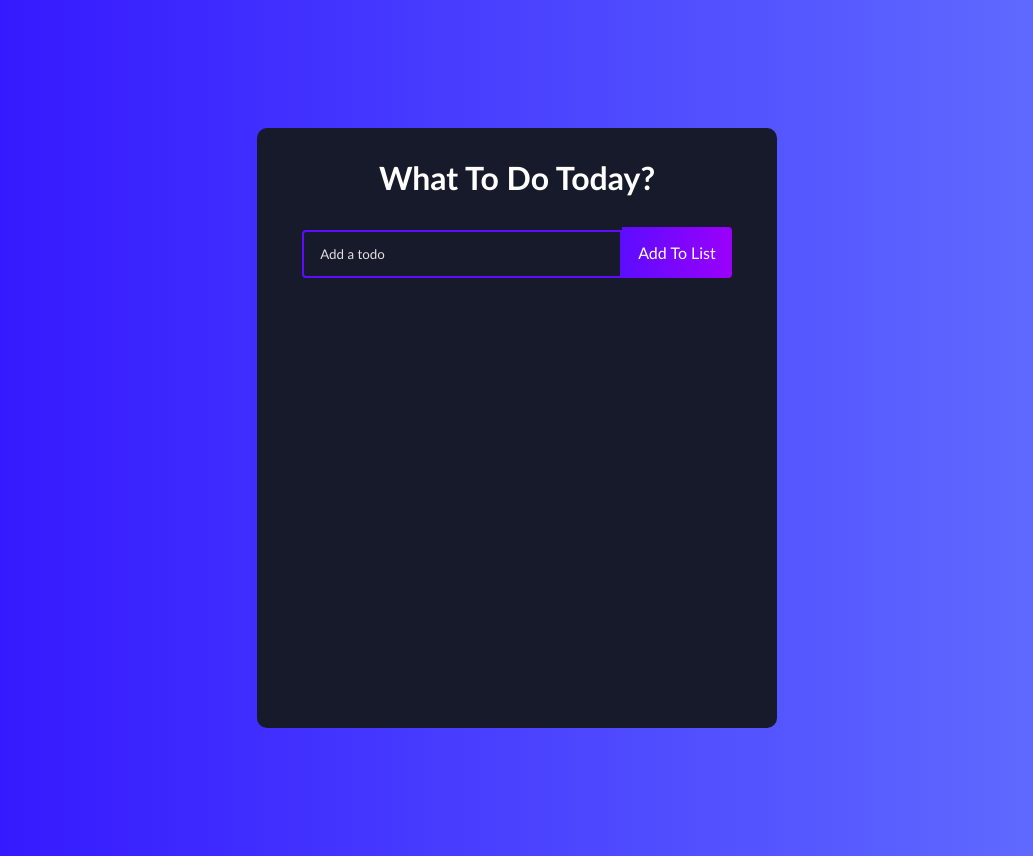
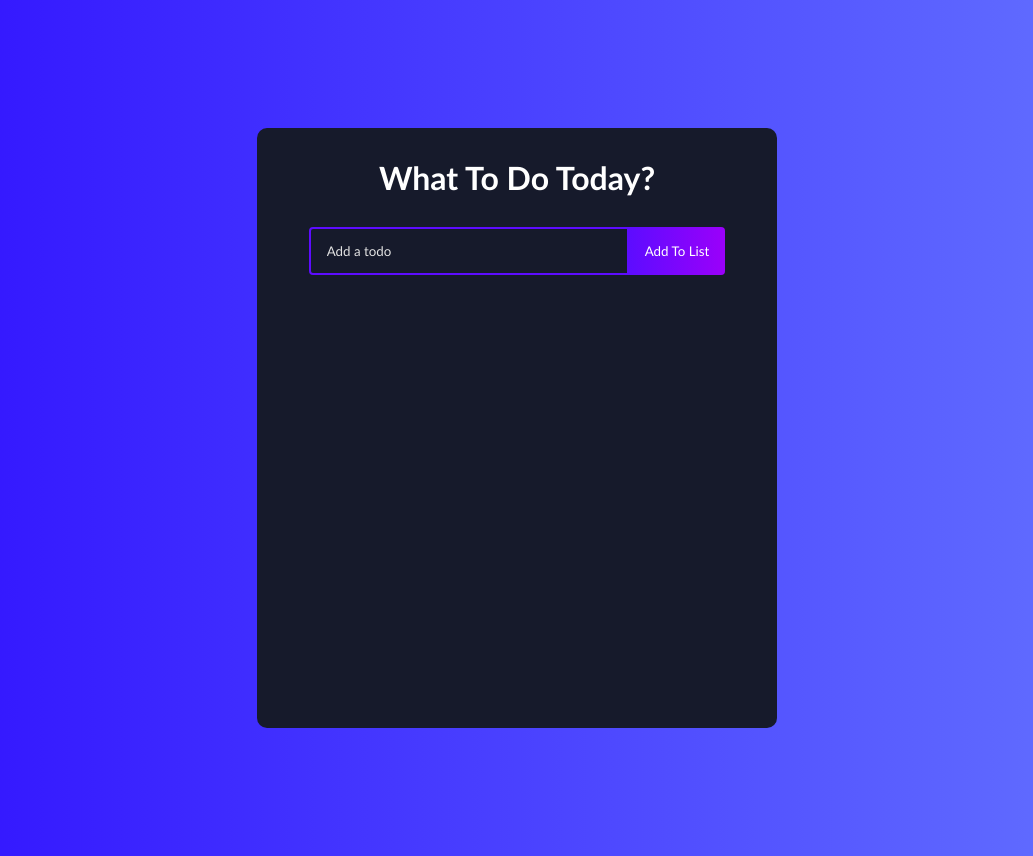
Before and after one commit to SabrunTheDev/to-do-list, a React (Vite) app: page / in a window 1280 px wide. Shown: the whole page, without its empty margins (123-1156 px from the left). Built offline with nearby package versions, Linux system fonts and the light colour scheme.

Commit message:
Updated index.css

```diff
--- a/src/index.css
+++ b/src/index.css
@@ -36,17 +36,6 @@
   line-height: 1.1;
 }
 
-button {
-  border-radius: 8px;
-  border: 1px solid transparent;
-  padding: 0.6em 1.2em;
-  font-size: 1em;
-  font-weight: 500;
-  font-family: inherit;
-  background-color: #1a1a1a;
-  cursor: pointer;
-  transition: border-color 0.25s;
-}
 button:hover {
   border-color: #646cff;
 }
```
